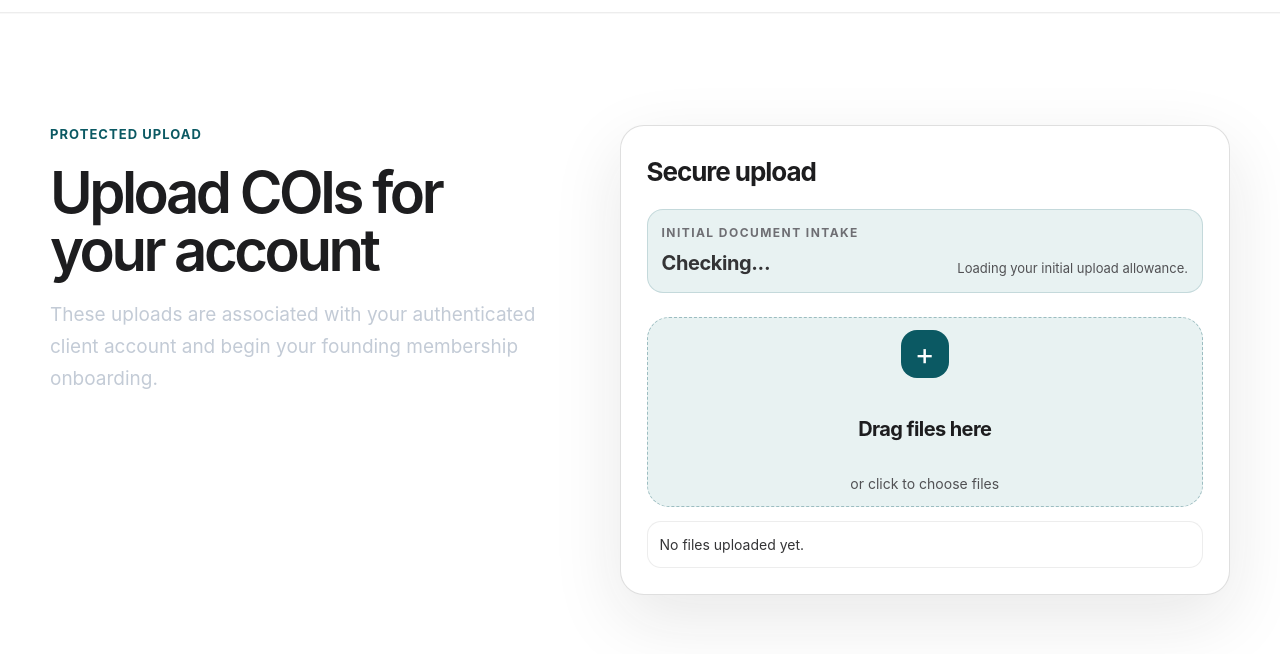
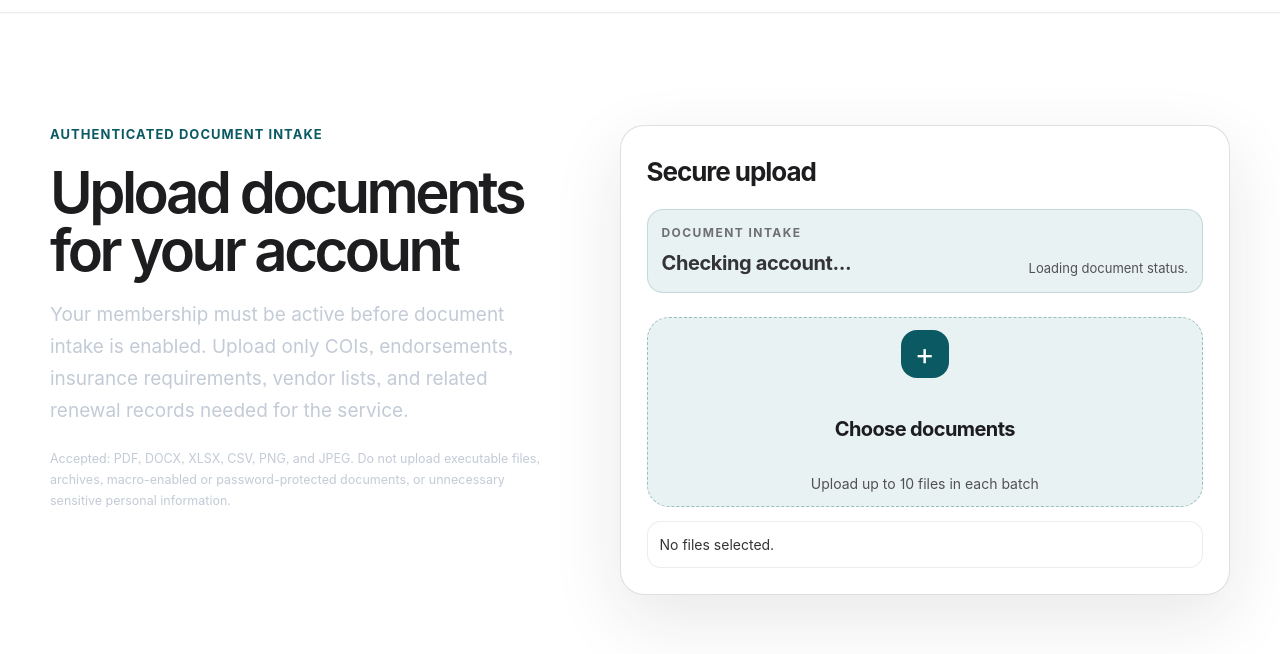
Before and after one commit to therealgenxcrypto/coicomply-site, a plain HTML site: page upload.html in a window 1280 px wide. Shown: the part 60-714 px from the top of the page. Drawn offline with nearby package versions, Linux system fonts and the light colour scheme; a script that the page names is missing.

Commit message:
Align upload page with authenticated founding intake

```diff
--- a/upload.html
+++ b/upload.html
@@ -4,7 +4,7 @@
   <meta charset="utf-8">
   <meta name="viewport" content="width=device-width, initial-scale=1">
   <title>Upload COIs | COIComply</title>
-  <meta name="description" content="Upload COIs tied to your COIComply account.">
+  <meta name="description" content="Upload COIs through your authenticated COIComply account.">
   <meta name="robots" content="noindex, nofollow">
   <link rel="icon" href="/favicon.svg" type="image/svg+xml">
   <link rel="stylesheet" href="styles.css">
@@ -34,25 +34,26 @@
   <main class="section">
     <div class="container cta-grid">
       <div>
-        <p class="eyebrow">Protected upload</p>
-        <h2>Upload COIs for your account</h2>
-        <p>These uploads are associated with your authenticated client account and begin your founding membership onboarding.</p>
+        <p class="eyebrow">Authenticated document intake</p>
+        <h2>Upload documents for your account</h2>
+        <p>Your membership must be active before document intake is enabled. Upload only COIs, endorsements, insurance requirements, vendor lists, and related renewal records needed for the service.</p>
+        <p class="form-note">Accepted: PDF, DOCX, XLSX, CSV, PNG, and JPEG. Do not upload executable files, archives, macro-enabled or password-protected documents, or unnecessary sensitive personal information.</p>
       </div>
       <section class="audit-form">
         <h3>Secure upload</h3>
         <div class="trial-panel" aria-live="polite">
-          <p class="panel-label">Initial document intake</p>
+          <p class="panel-label">Document intake</p>
           <div class="trial-meter">
-            <strong id="trialRemainingCount">Checking...</strong>
-            <span id="trialUsageText">Loading your initial upload allowance.</span>
+            <strong id="trialRemainingCount">Checking account...</strong>
+            <span id="trialUsageText">Loading document status.</span>
           </div>
         </div>
         <div class="upload-dropzone" id="uploadDropzone">
           <div class="upload-plus" aria-hidden="true">+</div>
-          <strong>Drag files here</strong>
-          <span>or click to choose files</span>
+          <strong>Choose documents</strong>
+          <span>Upload up to 10 files in each batch</span>
         </div>
-        <div class="upload-status" id="uploadStatus" aria-live="polite">No files uploaded yet.</div>
+        <div class="upload-status" id="uploadStatus" aria-live="polite">No files selected.</div>
       </section>
     </div>
   </main>
```
